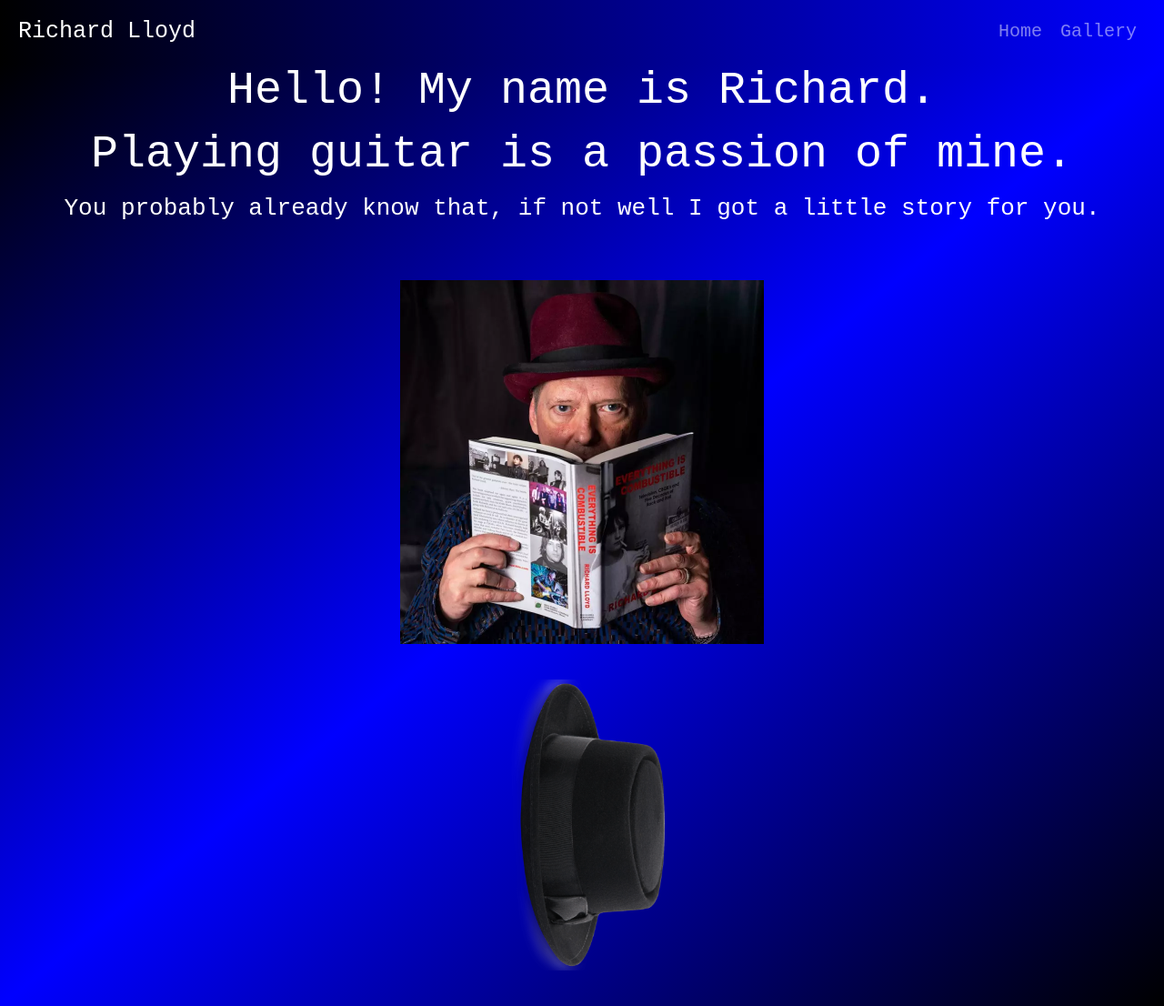
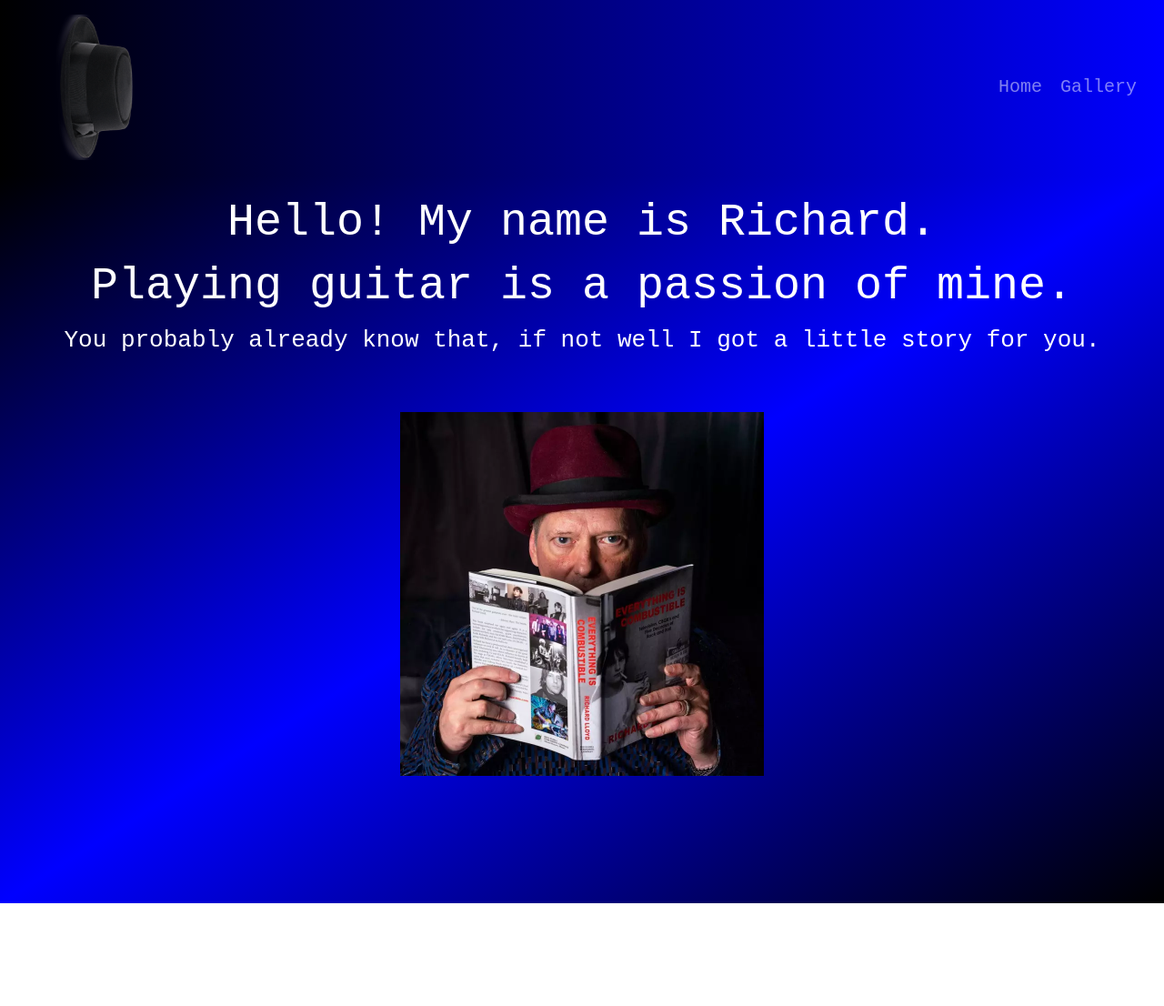
Before and after one commit to blackwellsmith/richard_lloyd, a React (Create React App) app: page / in a window 1280 px wide. Shown: the whole page at 91% size. After the commit the page ends 993 px from the top, so only its background shows below. Built offline with nearby package versions, Linux system fonts and the light colour scheme.

Commit message:
moved hat spinner to navbar

```diff
--- a/src/App.css
+++ b/src/App.css
@@ -6,7 +6,7 @@
   background-image: linear-gradient(-90deg, blue, black);
 }
 .App-logo {
-  height: 40vmin;
+  height: 20vmin;
   pointer-events: none;
 }
 
--- a/src/Home.js
+++ b/src/Home.js
@@ -14,7 +14,7 @@ const Home = () => {
             <br/>
             <img src={book} height="400" width="400" />
             <br/>
-            <img src={hat} className="App-logo" alt="logo" />
+            <br/>
             <br/>
           </header>
         </div>
--- a/src/Images.js
+++ b/src/Images.js
@@ -7,7 +7,11 @@ const Images = () => {
         <div classname="App">
             <header className="App-header">
                 <h1>Gallery</h1>
-               <img src={image} />
+                <img src={image} />
+                <br/>
+                <br/>
+                <br/>
+                <br/>
             </header>
         </div>
     )
--- a/src/Navigation.js
+++ b/src/Navigation.js
@@ -1,10 +1,12 @@
 import React from 'react'
+import hat from './hat.png';
+import './App.css';
 import { Nav, Navbar } from 'react-bootstrap'
 
 const Navigation = () => {
     return (
         <Navbar classname="navbar" expand="lg" variant="dark">
-            <Navbar.Brand href="/"><span>Richard Lloyd</span></Navbar.Brand>
+            <Navbar.Brand href="/"><span><img src={hat} className="App-logo" alt="logo" /></span></Navbar.Brand>
             <Navbar.Toggle aria-controls="basic-navbar-nav" />
             <Navbar.Collapse id="basic-navbar-nav">
                 <Nav className="ml-auto">
```
